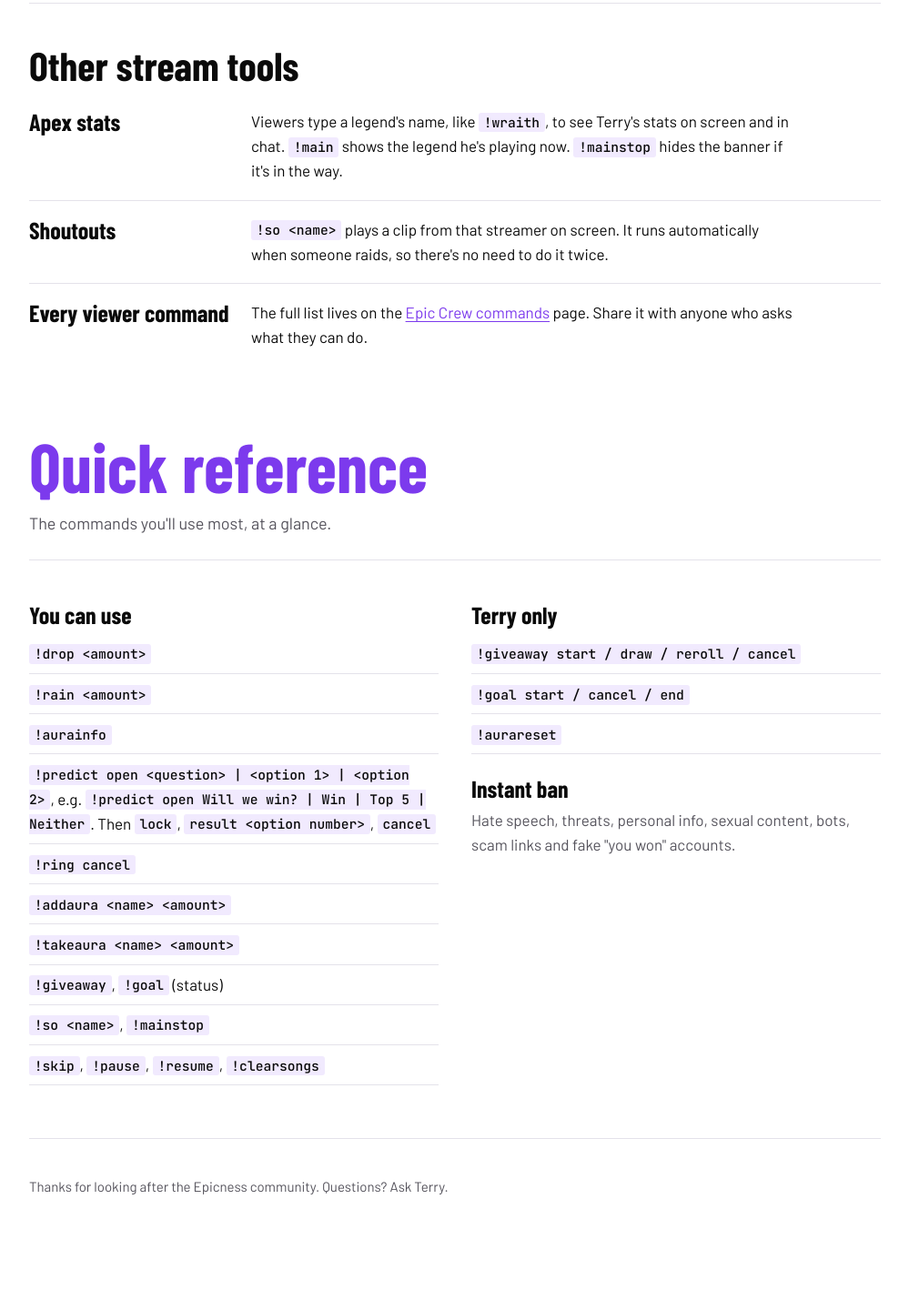
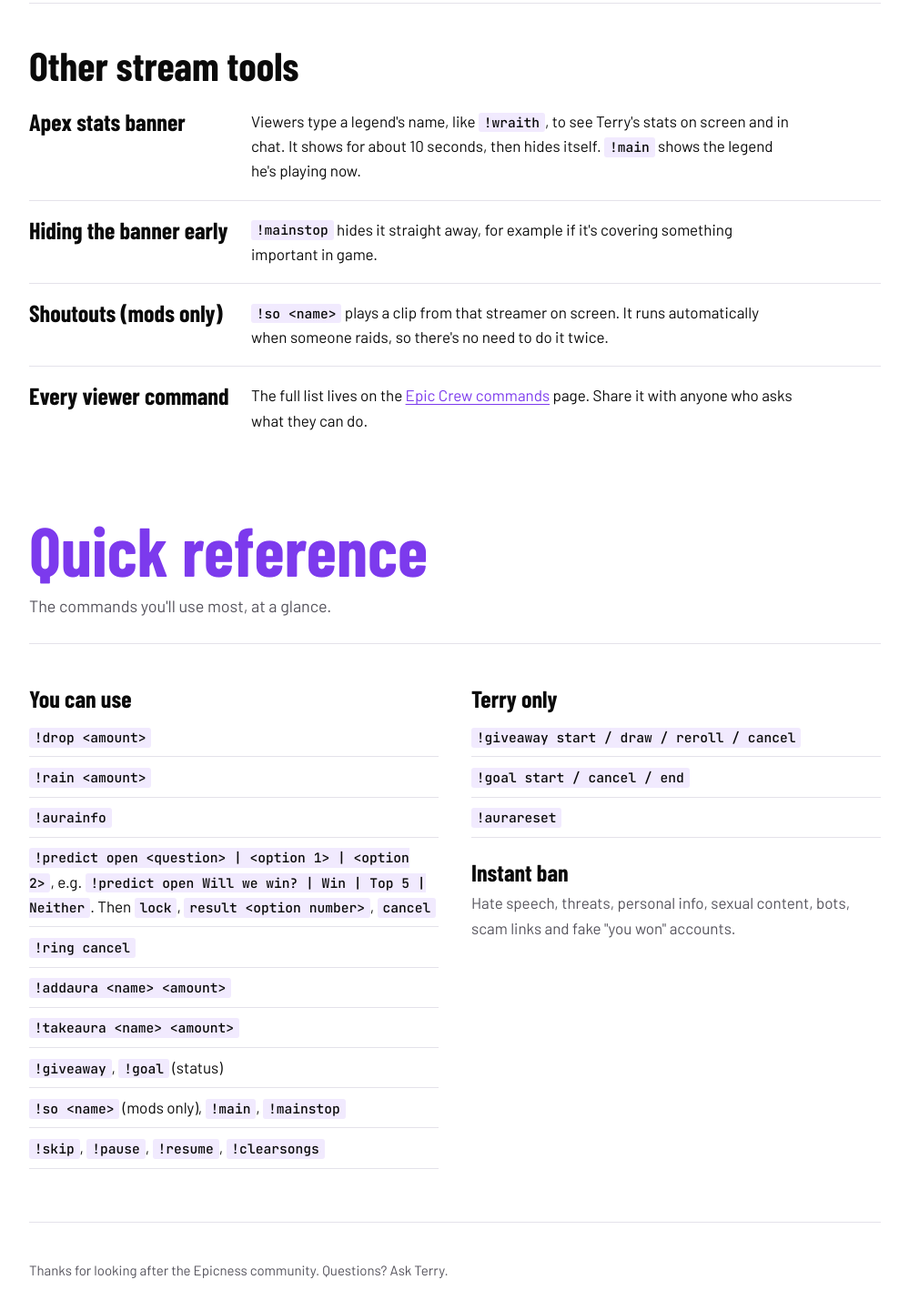
Before and after one commit to iTzEpicCreator/epic-aura, a plain HTML site: page Mods.html in a window 1280 px wide. Shown: the part 6780-8220 px from the top of the page at 91% size, without its empty margins (140-1139 px from the left). Before the commit the page ends 8146 px from the top, so only its background shows below. Drawn offline with nearby package versions, Linux system fonts and the light colour scheme; a web font is replaced by a local one.

Commit message:
Update Mods.html

```diff
--- a/Mods.html
+++ b/Mods.html
@@ -412,8 +412,9 @@
   <section id="othertools">
     <h2>Other stream tools</h2>
     <ul class="rules">
-      <li><h3>Apex stats</h3><p>Viewers type a legend's name, like <code>!wraith</code>, to see Terry's stats on screen and in chat. <code>!main</code> shows the legend he's playing now. <code>!mainstop</code> hides the banner if it's in the way.</p></li>
-      <li><h3>Shoutouts</h3><p><code>!so &lt;name&gt;</code> plays a clip from that streamer on screen. It runs automatically when someone raids, so there's no need to do it twice.</p></li>
+      <li><h3>Apex stats banner</h3><p>Viewers type a legend's name, like <code>!wraith</code>, to see Terry's stats on screen and in chat. It shows for about 10 seconds, then hides itself. <code>!main</code> shows the legend he's playing now.</p></li>
+      <li><h3>Hiding the banner early</h3><p><code>!mainstop</code> hides it straight away, for example if it's covering something important in game.</p></li>
+      <li><h3>Shoutouts (mods only)</h3><p><code>!so &lt;name&gt;</code> plays a clip from that streamer on screen. It runs automatically when someone raids, so there's no need to do it twice.</p></li>
       <li><h3>Every viewer command</h3><p>The full list lives on the <a href="./commands.html">Epic Crew commands</a> page. Share it with anyone who asks what they can do.</p></li>
     </ul>
   </section>
@@ -436,7 +437,7 @@
           <li><code>!addaura &lt;name&gt; &lt;amount&gt;</code></li>
           <li><code>!takeaura &lt;name&gt; &lt;amount&gt;</code></li>
           <li><code>!giveaway</code>, <code>!goal</code> (status)</li>
-          <li><code>!so &lt;name&gt;</code>, <code>!mainstop</code></li>
+          <li><code>!so &lt;name&gt;</code> (mods only), <code>!main</code>, <code>!mainstop</code></li>
           <li><code>!skip</code>, <code>!pause</code>, <code>!resume</code>, <code>!clearsongs</code></li>
         </ul>
       </div>
```
